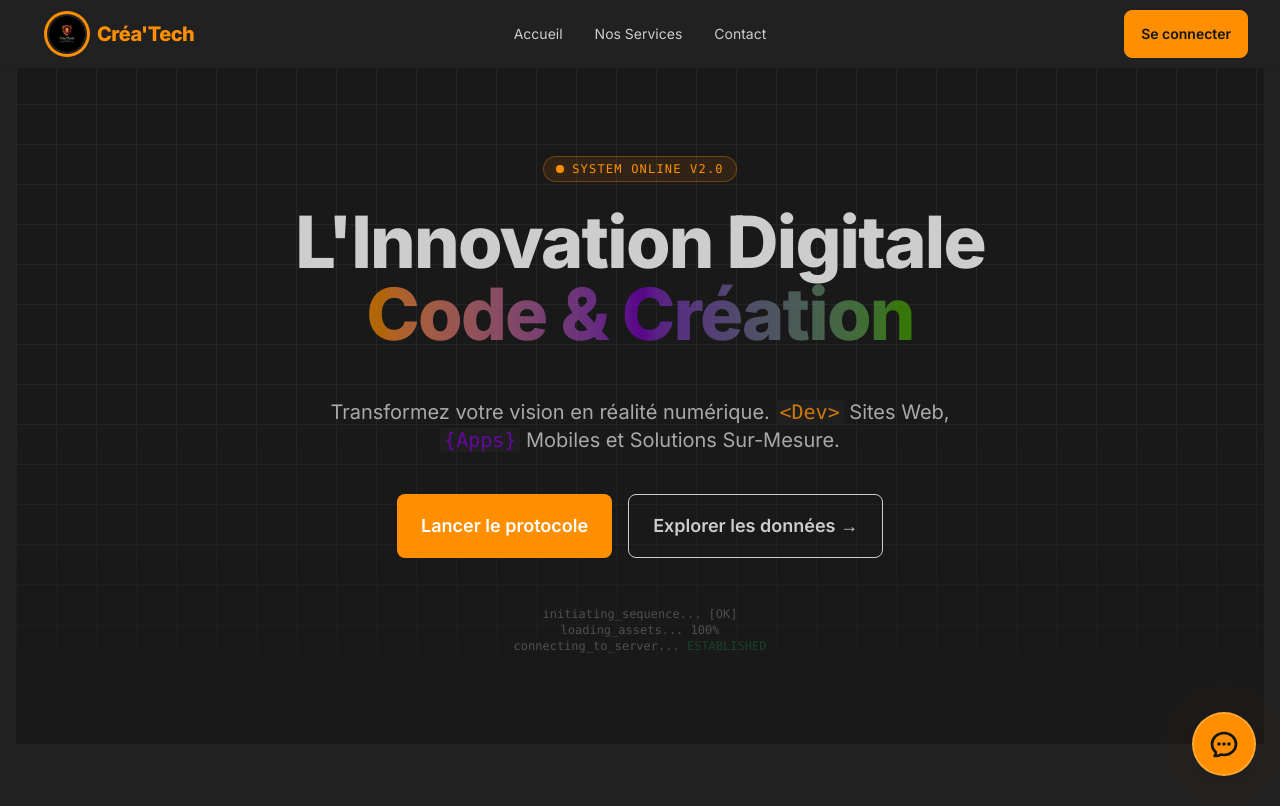
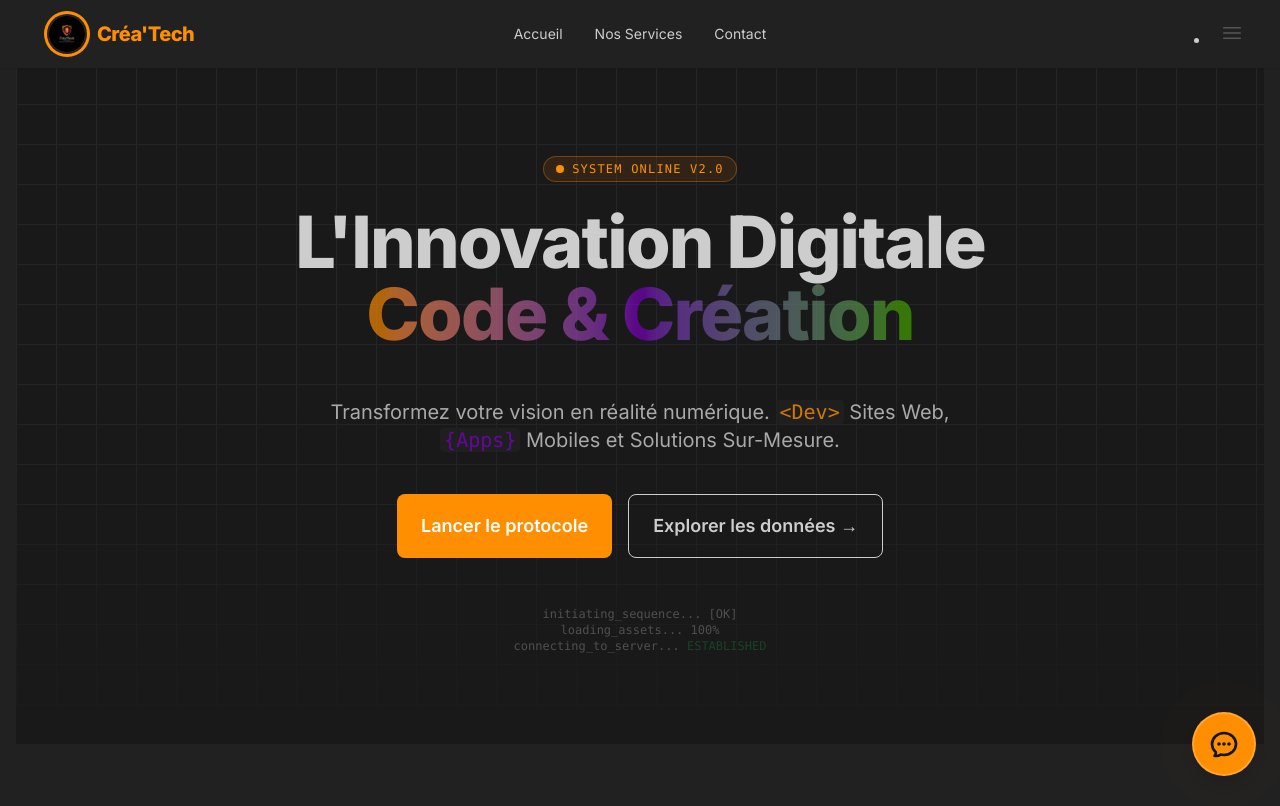
Before and after one commit to vincent062/createch, a Symfony app: template templates/home/index.html.twig in a window 1280 px wide. Shown: the top 806 px of the page. Run offline with Twig, Linux system fonts and the light colour scheme; the template is opened without the code that fills it, so the values that code supplies are empty; some libraries are stand-ins or nearby versions.

Commit message:
bouton admin et services

```diff
--- a/templates/base.html.twig
+++ b/templates/base.html.twig
@@ -61,7 +61,27 @@
                     Admin
                 </a>
             {% else %}
-                <a href="{{ path('app_login') }}" class="btn btn-primary btn-smS">Se connecter</a>
+            {# templates/base.html.twig #}
+
+{# Si je suis connecté, je vois un bouton clair "Retour Admin" #}
+{% if app.user %}
+    <li>
+        <a href="{{ path('admin') }}" class="btn btn-sm btn-primary font-bold">
+            Retour Admin
+        </a>
+    </li>
+
+{# Si je ne suis PAS connecté (Visiteur) #}
+{% else %}
+    <li>
+        {# Bouton "Fantôme" : 3 traits, quasi invisibles #}
+        <a href="{{ path('admin') }}" class="btn btn-ghost btn-circle btn-sm opacity-30 hover:opacity-100 transition-opacity" title="Accès Admin">
+            <svg xmlns="http://www.w3.org/2000/svg" fill="none" viewBox="0 0 24 24" stroke-width="1.5" stroke="currentColor" class="w-6 h-6">
+                <path stroke-linecap="round" stroke-linejoin="round" d="M3.75 6.75h16.5M3.75 12h16.5m-16.5 5.25h16.5" />
+            </svg>
+        </a>
+    </li>
+{% endif %}
             {% endif %}
         </div>
     </div>
```
Also changed, not shown: src/Controller/HomeController.php (+6 -2 lines).
